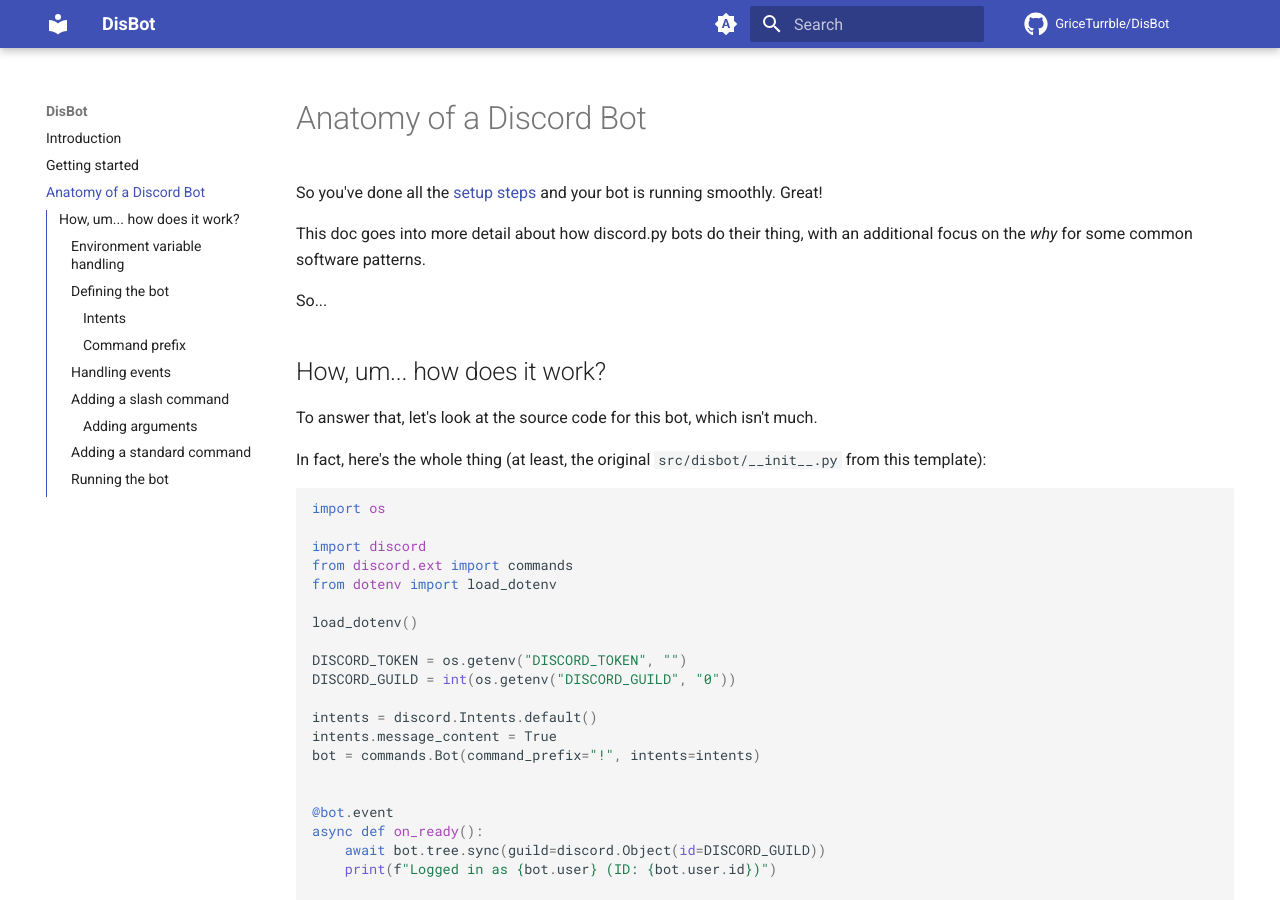
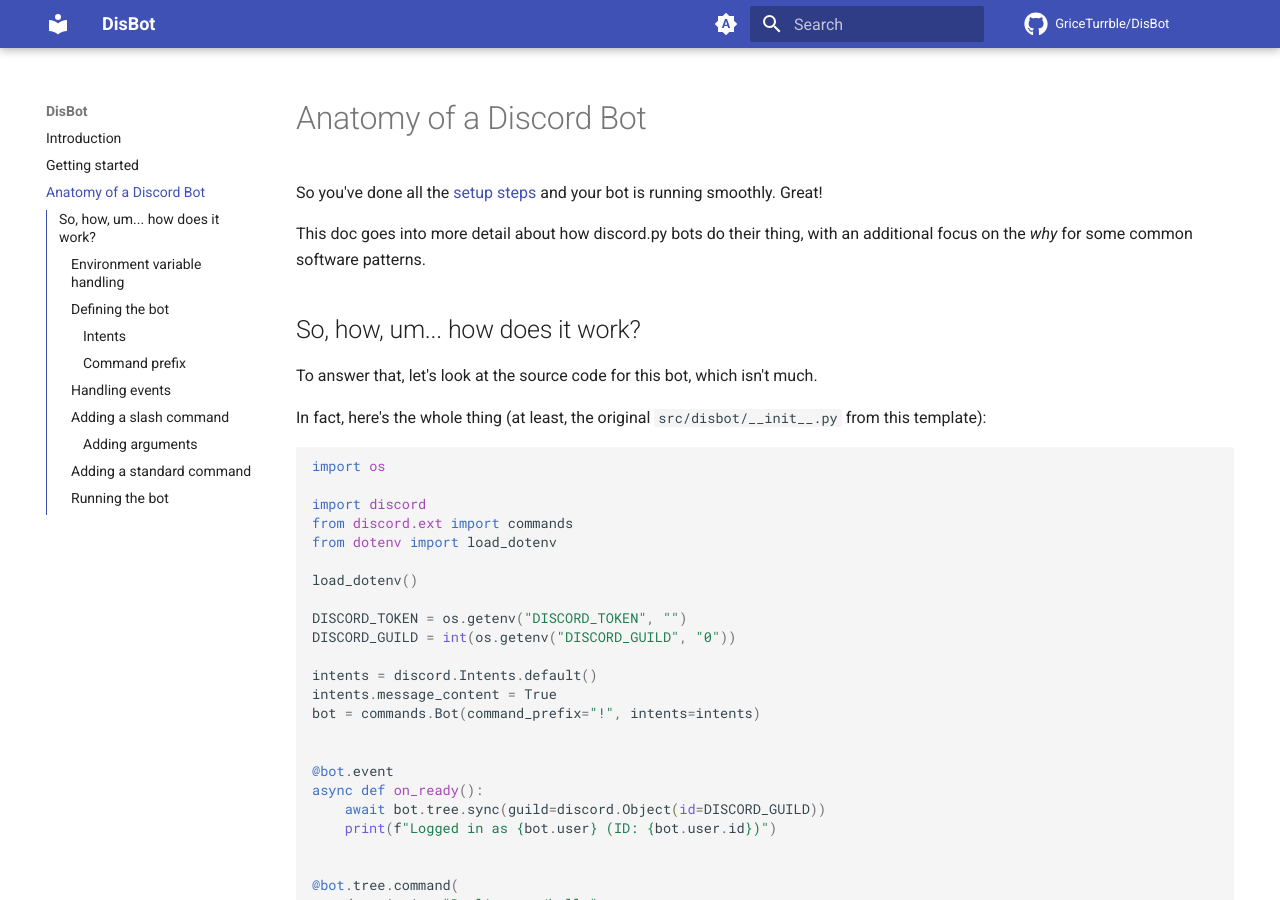
Before and after one commit to GriceTurrble/discord-bot-template, an MkDocs documentation site: the page built from docs/explore.md, in a window 1280 px wide and 900 px high. Built offline with MkDocs 1.6.1 and Material for MkDocs 9.7.7, drawn with Linux system fonts in a browser that asks for light colours; emoji names are drawn with the system emoji font; comment, search, counter and statistics services are not loaded.

```diff
--- a/docs/explore.md
+++ b/docs/explore.md
@@ -6,9 +6,7 @@ and your bot is running smoothly. Great!
 This doc goes into more detail about how discord.py bots do their thing,
 with an additional focus on the _why_ for some common software patterns.
 
-So...
-
-## How, um... how does it work?
+## So, how, um... how does it work?
 
 To answer that, let's look at the source code for this bot, which isn't much.
 
```
Also changed, not shown: 3 other files.
